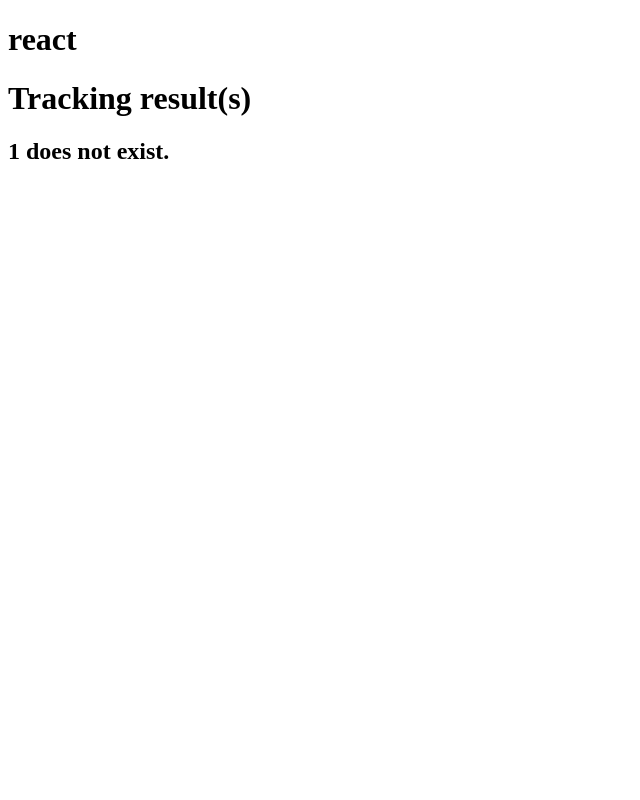
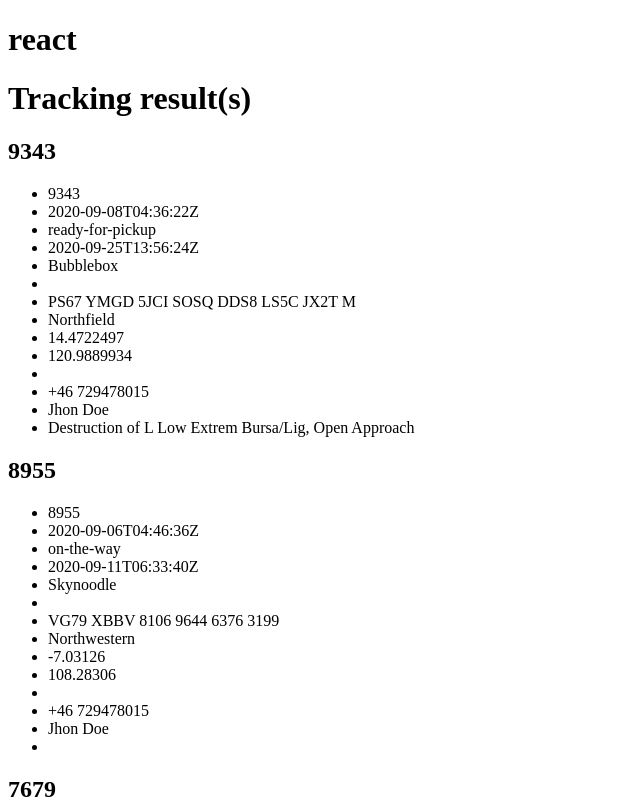
Before and after one commit to StudioKaori/new-package-tracker-React-assignment-, a React (Create React App) app: page /results/1 in a window 1280 px wide. Shown: the top 800 px of the page, without its empty margins (0-640 px from the left). Built offline with nearby package versions, Linux system fonts and the light colour scheme.

Commit message:
Change to simply display all parcel

```diff
--- a/src/components/TrackingResults.jsx
+++ b/src/components/TrackingResults.jsx
@@ -13,33 +13,24 @@
   const [t, i18n] = useTranslation();
   const [lang, setLang] = useState("en");
 
+  // todo set0 when fake db is replaced
   // loading status, 0= loading, 1=ready, 2= no parcel_id error, 3=loading error
   const [status, setStatus] = useState(1);
 
   // if query is empty, set error
-  const query = match.params.query;
-  if (query === "" || query === null) {
-    setStatus(2);
-  }
+  // const query = match.params.query;
+  // if (query === "" || query === null) {
+  //   setStatus(2);
+  // }
 
   // todo remove param 'data' from useState later, useState(), param should be empty
   const [information, setInformation] = useState(Data);
   //const endpoint = "https://my.api.mockaroo.com/orders.json?key=e49e6840";
 
-  // Create pacelIDs array, split by ","
-  let parcelIDs;
-  if (query !== "" && query !== null) {
-    parcelIDs = query.split("%2C");
-  } else {
-    setStatus(2);
-  }
-
   // todo change to useState([]), after replace fake DB
   //inside of useeffect, setcard.
   const [cards, setCards] = useState(
-    parcelIDs.map((parcelid) => (
-      <Card key={parcelid} parcelid={parcelid} data={information} />
-    ))
+    information.map((parcel) => <Card key={parcel.id} parcelData={parcel} />)
   );
 
   // todo replace fake db to real
--- a/src/components/parts/Card.jsx
+++ b/src/components/parts/Card.jsx
@@ -1,18 +1,8 @@
-import React, { useState } from "react";
+export default function Card({ parcelData }) {
+  console.log("Card");
+  console.log("parcelData :", parcelData);
 
-export default function Card({ parcelid, data }) {
-  console.log("Card");
-  console.log("parcelid :", parcelid);
-  console.log("data :", data);
-
-  // check parcelId is valid number
-  //if (Number.isInteger(parcelId)) setStatus(2);
-
-  const matchedParcel = data.find((item) => item.parcel_id === parcelid);
-
-  console.log("matchedParcel :", matchedParcel);
-
-  if (typeof matchedParcel !== "undefined") {
+  if (typeof parcelData !== "undefined") {
     const {
       parcel_id,
       last_updated,
@@ -28,7 +18,7 @@
       user_phone,
       user_name,
       notes,
-    } = matchedParcel;
+    } = parcelData;
 
     return (
       <div className="card">
```
